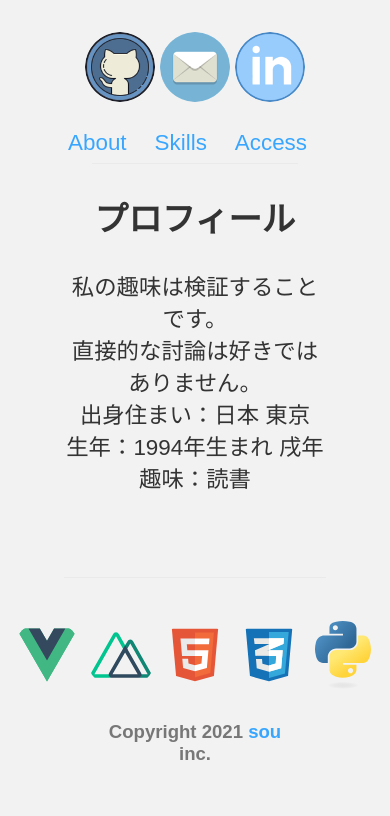
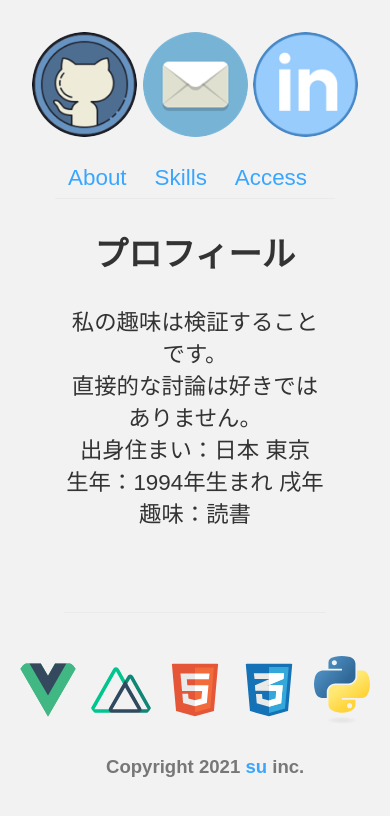
Before and after one commit to opepelab/Vuexsu, a Nuxt app: page / in a window 390 px wide. Shown: the top 816 px of the page. Built offline with nearby package versions, Linux system fonts and the light colour scheme.

Commit message:
first commit

```diff
--- a/assets/css/globals.css
+++ b/assets/css/globals.css
@@ -17,6 +17,9 @@ body {
   text-align: left;
   }
 
+  h5 {
+    white-space: nowrap;
+  }
 
   header {
     margin: 20px ;
@@ -24,25 +27,19 @@ body {
 	  display: flex;
     align-items: center;
     justify-content: center;
+  }
+
+  nav{
     border-bottom: 1px solid #eaeaea;
-  }
-  @media (max-width: 428px) {
-    .bottom {
-      display: block;
-      text-align: center;
-      bottom: 0;
-    }
   }
 
 
 footer {
-  display: block;
-  text-align: center;
   padding: 30px;
   margin-top: 60px;
+  border-top: 1px solid #eaeaea;
   bottom: 0;
   color: #777;
-  border-top: 1px solid #eaeaea;
 }
 
 a {
@@ -51,26 +48,27 @@ a {
 }
 
 
-.ah:hover {
+
+.Nlink:hover {
   border-bottom: 1px solid #38A6FF;
   }
 
-.aha:hover:active {
-    opacity: 0.1;
+.Toumei:hover {
+    opacity: 0.3;
     }
 
 
-.maru {
+.Maru {
   display: block;
   border-radius: 50%;
 }
 
-.out:hover{
-    transform: translateY(-20px);
-    transition-duration: 1s;
-  }
+.ZoomS:hover {
+  transform: scale(1.5);
+  transition-duration: 0.5s;
+}
 
-.static:hover {
+.Zoom:hover {
     transform: scale(2.2);
     transition-duration: 0.5s;
   }
@@ -80,6 +78,7 @@ a {
 	display: flex;
   align-items: center;
   justify-content: center;
+  grid-column-gap: 2%;
 }
 
 
@@ -105,14 +104,7 @@ nav ul {
   padding-bottom: 5px;
   }
 
-  .open,
-  .close {
-      display: none;
-  }
-  input[type="checkbox"] {
-      position: absolute;
-      left: -50vw;
-  }
+
   @media (max-width: 428px) {
     .resp {
       resize: both;
--- a/components/Footer.vue
+++ b/components/Footer.vue
@@ -2,17 +2,13 @@
         <div>
             <footer>
                 <div class="flex-container">
-                        <Img class="maru static" src="/SVG/vue.svg" width="50" height="50" />
-                        <table width="2%" />
-                        <Img class="maru static" src="/SVG/nuxt.svg" width="50" height="50" />
-                        <table width="2%" />
-                        <Img class="maru static" src="/SVG/html5.svg" width="50" height="50" />
-                        <table width="2%" />
-                        <Img class="maru static" src="/SVG/css3.svg" width="50" height="50" />
-                        <table width="2%" />
-                        <Img class="maru static" src="/SVG/python3.svg" width="50" height="50" />
+                        <img class="Maru Zoom" src="/SVG/vue.svg" width="50" height="50" />
+                        <img class="Maru Zoom" src="/SVG/nuxt.svg" width="50" height="50" />
+                        <img class="Maru Zoom" src="/SVG/html5.svg" width="50" height="50" />
+                        <img class="Maru Zoom" src="/SVG/css3.svg" width="50" height="50" />
+                        <img class="Maru Zoom" src="/SVG/python3.svg" width="50" height="50" />
                 </div>
-                <h5>Copyright 2021 <a href="/">sou</a> inc.</h5>
+                <h5>Copyright 2021 <a href="/">su</a> inc.</h5>
             </footer>
         </div>
 </template>
--- a/components/Navbar.vue
+++ b/components/Navbar.vue
@@ -1,15 +1,13 @@
 <template>
 		<header>
-            <div className="flex-container">
-                    <nav class="scroll">
-                        <ul>
-                            <li><NuxtLink to="/" class="ah bottom">Home</NuxtLink></li>
-                            <li><NuxtLink to="about" class="ah bottom">About</NuxtLink></li>
-                            <li><NuxtLink to="skills" class="ah">Skills</NuxtLink></li>
-                            <li><NuxtLink to="access" class="ah">Access</NuxtLink></li>
-                            <li><NuxtLink to="sarvice" class="ah">Sarvice</NuxtLink></li>
-                        </ul>
-                    </nav>
-                </div>
+                <nav>
+                    <ul class="scroll">
+                        <li><NuxtLink to="/" class="Nlink">Home</NuxtLink></li>
+                        <li><NuxtLink to="about" class="Nlink">About</NuxtLink></li>
+                        <li><NuxtLink to="skills" class="Nlink">Skills</NuxtLink></li>
+                        <li><NuxtLink to="access" class="Nlink">Access</NuxtLink></li>
+                        <li><NuxtLink to="sarvice" class="Nlink">Sarvice</NuxtLink></li>
+                    </ul>
+                </nav>
         </header>
 </template>
--- /dev/null
+++ b/components/PictureHigh.vue
@@ -0,0 +1,13 @@
+<template>
+        <div class="flex-container">
+                    <a class="maru" href="https://github.com/opepelab" target="_blank">
+                        <img class="Maru Toumei ZoomS" src="/images/gitx.png" width="75" height="75" />
+                    </a>
+                    <a class="maru" href="mailto:ocelot2828@gmail.com" target="_blank">
+                        <img class="Maru Toumei ZoomS" src="/images/email.png" width="75" height="75" />
+                    </a>
+                    <a class="maru" href="https://www.Linkedin.com/in/s-watanabe-a25157205" target="_blank">
+                        <img class="Maru Toumei ZoomS" src="/images/linkedx.png" width="75" height="75" />
+                    </a>
+        </div>
+</template>
--- a/components/PicutureHigh.vue
+++ /dev/null
@@ -1,15 +0,0 @@
-<template>
-        <div class="flex-container">
-                    <a class="maru" href="https://github.com/opepelab">
-                        <Img class="maru out" src="/images/gitx.png" width="50" height="50" />
-                    </a>
-                    <table width="2%" />
-                    <a class="maru" href="mailto:ocelot2828@gmail.com">
-                        <Img class="maru out" src="/images/email.png" width="50" height="50" />
-                    </a>
-                    <table width="2%" />
-                    <a class="maru" href="https://www.Linkedin.com/in/s-watanabe-a25157205">
-                        <Img class="maru out" src="/images/linkedx.png" width="50" height="50" />
-                    </a>
-        </div>
-</template>
--- a/layouts/default.vue
+++ b/layouts/default.vue
@@ -1,6 +1,6 @@
 <template>
 	<div class="resp">
-        <PicutureHigh />
+        <PictureHigh />
 		<Navbar />
 		<main>
 			<nuxt />
@@ -10,13 +10,13 @@
 </template>
 
 <script>
-    import PicutureHigh from "/components/PicutureHigh";
+    import PictureHigh from "/components/PictureHigh";
 	import Navbar from "/components/Navbar"; // headerをインポート
 	import Footer from "/components/Footer"; // footerをインポート
 
 	export default {
 		components: {
-            PicutureHigh,
+            PictureHigh,
 			Navbar,
 			Footer,
 		}
--- a/pages/index.vue
+++ b/pages/index.vue
@@ -12,6 +12,7 @@
 </template>
 
 <script>
+
 	export default {
 		head: {
       title: 'TOP - S.watana',
--- a/pages/sarvice.vue
+++ b/pages/sarvice.vue
@@ -9,11 +9,11 @@
 <script>
 	export default {
 		head: {
-      title: 'Active Log - S.watana',
+      title: 'サービス - S.watana',
       meta: [
         {
           name:'description',
-          content:'アクティブなコード',
+          content:'サービス',
         }
       ],
 		}
```
